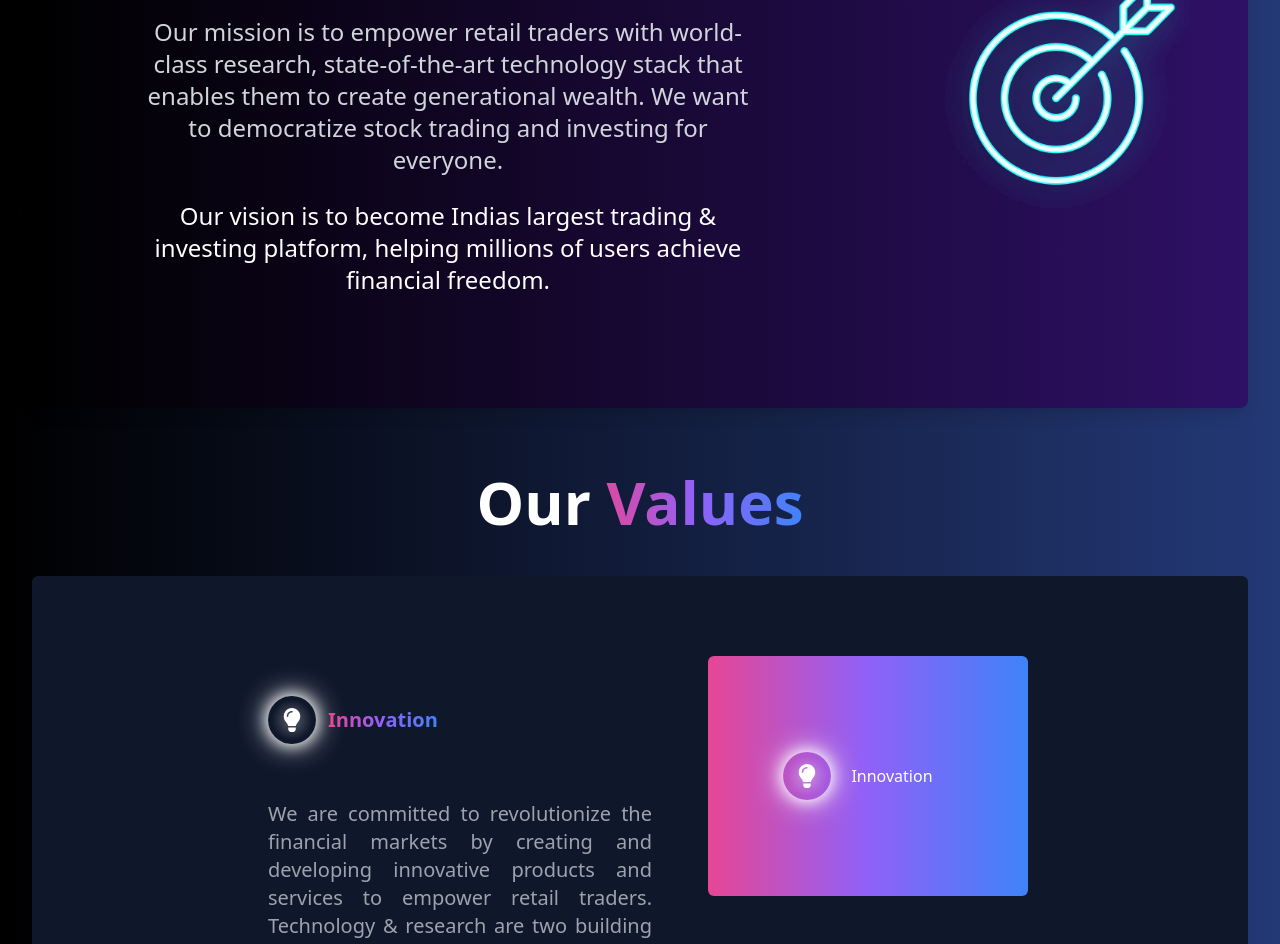
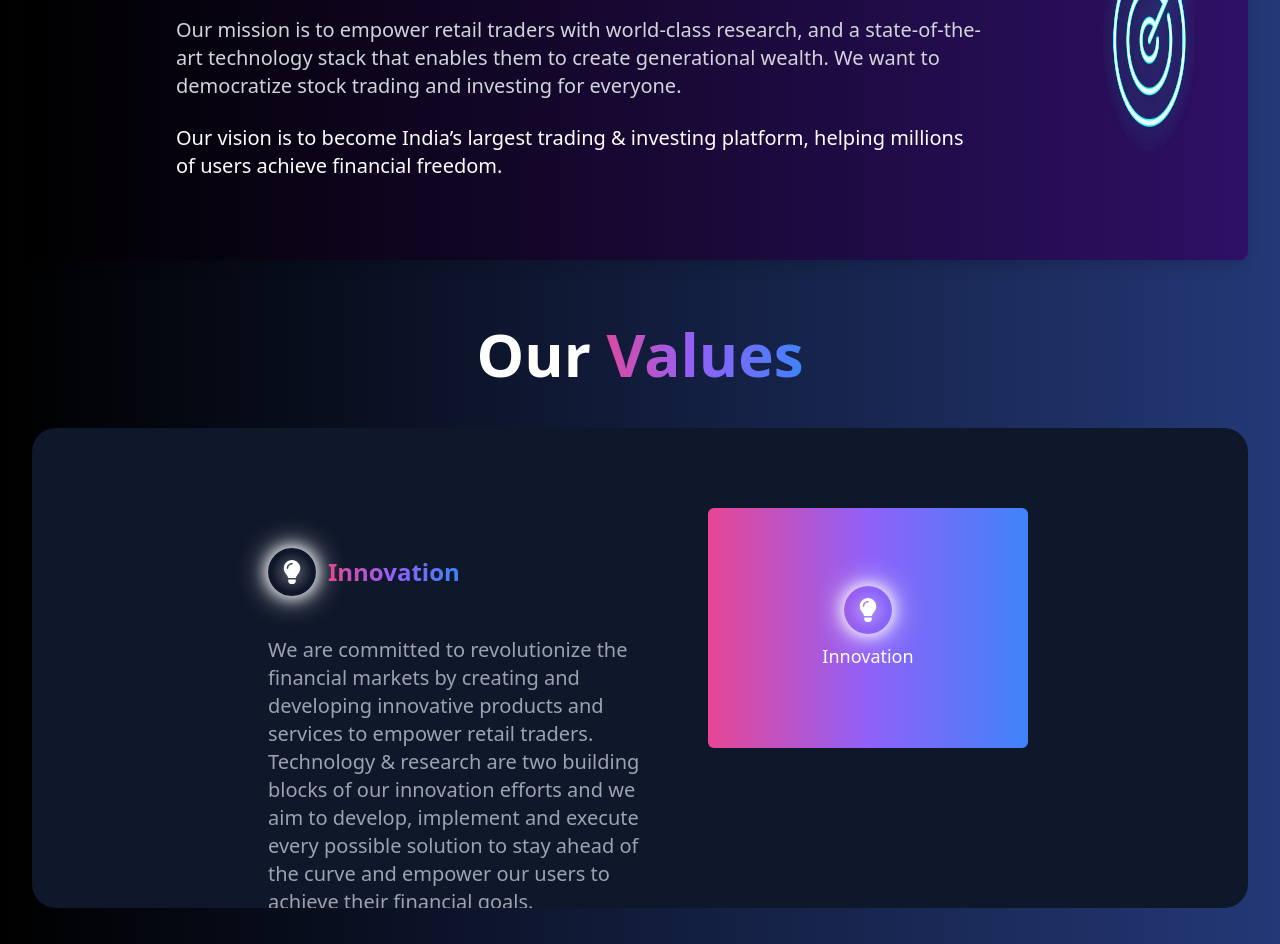
Before and after one commit to Esakkipandi0214/Stockwiz, a Next.js app: page /about in a window 1280 px wide. Shown: the part 1820-2764 px from the top of the page. Built offline with nearby package versions, Linux system fonts and the light colour scheme.

Commit message:
about page responsive

```diff
--- a/src/Components/UI/sticky-scroll-reveal.tsx
+++ b/src/Components/UI/sticky-scroll-reveal.tsx
@@ -63,7 +63,7 @@ export const StickyScroll = ({
       animate={{
         backgroundColor: backgroundColors[activeCard % backgroundColors.length],
       }}
-      className="h-[30rem] overflow-y-auto flex justify-center relative space-x-10 rounded-md p-10"
+      className="h-[30rem] overflow-y-auto flex justify-center relative space-x-10 rounded-3xl p-10"
       ref={ref}
     >
       <div className="div relative flex items-start px-4">
--- a/src/pages/_app.tsx
+++ b/src/pages/_app.tsx
@@ -9,7 +9,7 @@ export default function App({ Component, pageProps }: AppProps) {
   return (
     <div>
       <Header />
-      <main className="pt-20"> {/* Add padding-top to avoid content overlap */}
+      <main className="pt-20 flex "> {/* Add padding-top to avoid content overlap */}
         <Component {...pageProps} />
       </main>
       <Footer />
--- a/src/pages/about/index.tsx
+++ b/src/pages/about/index.tsx
@@ -34,103 +34,99 @@ const IconWithGlow: React.FC<IconWithGlowProps> = ({ Icon, color }) => (
 const content = [
   {
     title: (
-      <div className="flex items-center">
+      <div className="flex items-center space-x-3">
         <IconWithGlow Icon={FaLightbulb} color="#ffffff" />
-        <h3 className="text-xl font-semibold text-transparent bg-clip-text bg-gradient-to-r  from-pink-500 via-purple-500 to-blue-500 ml-3">
+        <h3 className="text-xl md:text-2xl font-semibold text-transparent bg-clip-text bg-gradient-to-r from-pink-500 via-purple-500 to-blue-500">
           Innovation
         </h3>
       </div>
     ),
     description: (
-      <div className="flex items-center text-justify">
-
-        <p className="text-xl mt-4 text-gray-400 ">
+      <div className="text-xl text-gray-400 mt-4">
+        <p>
           We are committed to revolutionize the financial markets by creating and developing innovative products and services to empower retail traders.
           Technology & research are two building blocks of our innovation efforts and we aim to develop, implement and execute every possible solution to stay ahead of the curve and empower our users to achieve their financial goals.
         </p>
       </div>
     ),
     content: (
-
-      <div className="h-full w-full  flex items-center justify-center bg-gradient-to-r  from-pink-500 via-purple-500 to-blue-500">
+      <div className="h-full w-full flex flex-col items-center justify-center bg-gradient-to-r from-pink-500 via-purple-500 to-blue-500 p-5">
         <IconWithGlow Icon={FaLightbulb} color="#ffffff" />
-
-        <p className="p-5">Innovation</p>
+        <p className="text-white text-lg mt-2">Innovation</p>
       </div>
     ),
   },
   {
     title: (
-      <div className="flex items-center">
+      <div className="flex items-center space-x-3">
         <IconWithGlow Icon={FaHandshake} color="#ffffff" />
-        <h3 className="text-xl font-semibold text-transparent bg-clip-text bg-gradient-to-r  from-pink-500 via-purple-500 to-blue-500 ml-3">
+        <h3 className="text-xl md:text-2xl font-semibold text-transparent bg-clip-text bg-gradient-to-r from-pink-500 via-purple-500 to-blue-500">
           Partnership
         </h3>
       </div>
     ),
     description: (
-      <div className="text-xl flex items-center text-justify">
-
-        <p className="mt-4 text-gray-400">
+      <div className="text-xl text-gray-400 mt-4">
+        <p>
           We are a platform built for traders, by traders and hence, traders mean everything to us. We proactively listen and take feedback from our clients to build a better product every day by collaborating with the finest partners in the world, ensuring a world-class experience. Your success is our success, and we are proud to be your trusted wealth partner in your journey to achieve financial freedom.
         </p>
       </div>
-    ), content: (
-      <div className="h-full w-full  flex items-center justify-center text-white">
+    ),
+    content: (
+      <div className="h-full w-full flex flex-col items-center justify-center bg-gradient-to-r from-pink-500 via-purple-500 to-blue-500 p-5">
         <IconWithGlow Icon={FaHandshake} color="#ffffff" />
-        <p className="p-5">Partnership</p>
+        <p className="text-white text-lg mt-2">Partnership</p>
       </div>
     ),
   },
   {
     title: (
-      <div className="flex items-center">
+      <div className="flex items-center space-x-3">
         <IconWithGlow Icon={FaShieldAlt} color="#ffffff" />
-        <h3 className="text-xl font-semibold text-transparent bg-clip-text bg-gradient-to-r  from-pink-500 via-purple-500 to-blue-500 ml-3">
+        <h3 className="text-xl md:text-2xl font-semibold text-transparent bg-clip-text bg-gradient-to-r from-pink-500 via-purple-500 to-blue-500">
           Transparency
         </h3>
       </div>
     ),
     description: (
-      <div className="flex items-center text-justify">
-
-        <p className="text-xl mt-4 text-gray-400">
+      <div className="text-xl text-gray-400 mt-4">
+        <p>
           We place trust as the fundamental value of all our relationships, and at Stockwiz we are committed to delivering the highest levels of transparency in all our operations, ensuring that our clients are well informed about our services, fees, policies and past performance.
         </p>
       </div>
     ),
     content: (
-      <div className="h-full w-full bg-[linear-gradient(to_bottom_right,var(--orange-500),var(--yellow-500))] flex items-center justify-center text-white">
-
+      <div className="h-full w-full flex flex-col items-center justify-center bg-[linear-gradient(to_bottom_right,var(--orange-500),var(--yellow-500))] p-5">
         <IconWithGlow Icon={FaShieldAlt} color="#ffffff" />
-        <p className="p-5">Transparency</p>
+        <p className="text-white text-lg mt-2">Transparency</p>
       </div>
     ),
   },
   {
     title: (
-      <div className="flex items-center">
+      <div className="flex items-center space-x-3">
         <IconWithGlow Icon={FaChartLine} color="#ffffff" />
-        <h3 className="text-xl font-semibold text-transparent bg-clip-text bg-gradient-to-r  from-pink-500 via-purple-500 to-blue-500 ml-3">
+        <h3 className="text-xl md:text-2xl font-semibold text-transparent bg-clip-text bg-gradient-to-r from-pink-500 via-purple-500 to-blue-500">
           Growth
         </h3>
       </div>
     ),
     description: (
-      <div className="flex items-center text-justify">
-
-        <p className="text-xl mt-4 text-gray-400">
+      <div className="text-xl text-gray-400 mt-4">
+        <p>
           We are disruptors and we are here to create, build and start the biggest retail trading revolution in the history of financial markets. Stockwiz is and will be synonymous with growth for our clients, partners, investors, and all our community members. We believe in fast-paced sustainable growth, inculcating a culture of trust, reliability, and consistency in our entire ecosystem.
         </p>
       </div>
-    ), content: (
-      <div className="h-full w-full bg-gradient-to-r  from-pink-500 via-purple-500 to-blue-500 flex items-center justify-center text-white">
+    ),
+    content: (
+      <div className="h-full w-full flex flex-col items-center justify-center bg-gradient-to-r from-pink-500 via-purple-500 to-blue-500 p-5">
         <IconWithGlow Icon={FaChartLine} color="#ffffff" />
-      <p className="p-5">Growth</p>
+        <p className="text-white text-lg mt-2">Growth</p>
       </div>
     ),
   },
 ];
+
 
 const AboutUs = () => {
   const { ref: disruptingRef, inView: disruptingInView } = useInView({
@@ -174,16 +170,17 @@ const AboutUs = () => {
   //        Our smart AI trading robots and expert signals for Crypto, US stocks, and Indian stocks  guide you to better decisions.
   //        Plus, our fast and secure USDT transactions, with easy options like face-to-face deals and bank deposits.`;
   return (
-    <div className="bg-gradient-to-r  from-black to-blue-900 text-white p-4 md:p-8">
-      <div className="text-center pt-12 pr-12 pl-12">
-        <h1><span className="text-4xl md:text-6xl font-bold text-transparent bg-clip-text bg-gradient-to-r  from-pink-500 via-purple-500 to-blue-500 mb-8">
-          About Us</span>
+    <div className="bg-gradient-to-r from-black to-blue-900 text-white p-4 sm:p-6 md:p-8">
+      <div className="text-center pt-8 px-4 md:pt-12 md:px-12">
+        <h1 className="text-4xl md:text-6xl font-bold text-transparent bg-clip-text bg-gradient-to-r from-pink-500 via-purple-500 to-blue-500 mb-8">
+          About Us
         </h1>
         <span>
+          {/* The text effect will go here */}
           {/* <TextGenerateEffect className="text-lg md:text-3xl mt-4 md:mt-7 mx-auto max-w-prose text-justify" words={words} /> */}
         </span>
+      </div>
 
-      </div>
 
 
       <HeroHighlight className="mb-2 md:mb-16 pt-8 pr-8 pl-4">
@@ -341,19 +338,26 @@ const AboutUs = () => {
           animate={missionControls}
           className="bg-gradient-to-r from-black to-violet-950 rounded-lg p-8 flex flex-col md:flex-row items-center justify-between relative shadow-lg"
         >
-          <div className="relative md:w-2/3">
-            <h2 className="text-5xl md:text-6xl font-bold mb-6 text-white mt-16 tracking-wide">
-              <span className="text-transparent bg-clip-text bg-gradient-to-r from-pink-500 via-purple-500 to-blue-500"> Our Mission </span>&<span className="text-transparent bg-clip-text bg-gradient-to-r from-pink-500 via-purple-500 to-blue-500">Vision</span>
+          <div className="relative px-4 md:px-8 lg:px-16">
+            <h2 className="text-4xl md:text-5xl lg:text-6xl font-bold mb-6 text-white mt-12 md:mt-16 tracking-wide text-center">
+              <span className="text-transparent bg-clip-text bg-gradient-to-r from-pink-500 via-purple-500 to-blue-500">
+                Our Mission
+              </span>
+              {' '}
+              &
+              {' '}
+              <span className="text-transparent bg-clip-text bg-gradient-to-r from-pink-500 via-purple-500 to-blue-500">
+                Vision
+              </span>
             </h2>
-            <div className="p-20">
-            <p className=" text-lg md:text-2xl mb-6 text-gray-300 leading-relaxed">
+            <div className="p-4 md:p-8 lg:p-12">
+              <p className="text-base md:text-lg lg:text-xl mb-6 text-gray-300 leading-relaxed text-center md:text-left">
                 Our mission is to empower retail traders with world-class research,
-              state-of-the-art technology stack that enables them to create
+                and a state-of-the-art technology stack that enables them to create
                 generational wealth. We want to democratize stock trading and investing for everyone.
               </p>
-
-              <p className=" relative text-lg md:text-2xl text-white z-10">
-                Our vision is to become Indias largest trading & investing platform, helping millions of users achieve financial freedom.
+              <p className="relative text-base md:text-lg lg:text-xl text-white z-10 text-center md:text-left">
+                Our vision is to become India’s largest trading & investing platform, helping millions of users achieve financial freedom.
               </p>
             </div>
           </div>
@@ -506,39 +510,14 @@ const AboutUs = () => {
       {/* </div> */}
       {/* </motion.div>
       </section> */}
-      <div className="bg-[#061a4800] py-20"> {/* Background color similar to the footer */}
+      <div className="bg-[#061a4800] py-20">
         <h2 className="text-5xl font-bold text-center text-white mb-12">Why choose us?</h2>
-        <div className="flex justify-center items-start space-x-8">
+        <div className="flex flex-wrap justify-center items-start gap-8">
 
           {/* Card 1 */}
-          {/* <GradientCard className="w-80 transform hover:scale-105 transition-transform">
-          <div className="flex justify-center mb-4">
-            <FaRobot className="h-16 w-16 text-blue-950" />
-          </div>
-          <h3 className="text-lg font-bold text-center text-blue-950 mb-4">Zentra AI Bot</h3>
-          <p className="text-center text-gray-300">
-            Experience effortless trading with our AI-powered robots that analyze the market and make smart trades for you, maximizing your profits while you relax.
-          </p>
-        </GradientCard> */}
-          <div className=" w-full relative max-w-xs transform hover:scale-105 transition-transform">
-            <div className="absolute inset-0 h-full w-full bg-gradient-to-r from-blue-500 to-teal-500 transform scale-[0.80] bg-red-500 rounded-full blur-3xl" />
-            <div className="relative shadow-xl bg-gray-900 border border-gray-800  px-4 py-8 h-full overflow-hidden rounded-2xl flex flex-col justify-end items-start">
-              {/* <div className="h-5 w-5 rounded-full border flex items-center justify-center mb-4 border-gray-500"> */}
-              <svg
-                xmlns="http://www.w3.org/2000/svg"
-                fill="none"
-                viewBox="0 0 24 24"
-                strokeWidth="1.5"
-                stroke="currentColor"
-                className="h-2 w-2 text-gray-300"
-              >
-                {/* <path
-                strokeLinecap="round"
-                strokeLinejoin="round"
-                d="M4.5 4.5l15 15m0 0V8.25m0 11.25H8.25"
-              /> */}
-              </svg>
-              {/* </div> */}
+          <div className="w-full max-w-xs relative transform hover:scale-105 transition-transform">
+            <div className="absolute inset-0 h-full w-full bg-gradient-to-r from-blue-500 to-teal-500 transform scale-[0.80] rounded-full blur-3xl" />
+            <div className="relative shadow-xl bg-gray-900 border border-gray-800 px-4 py-8 h-full overflow-hidden rounded-2xl flex flex-col justify-end items-start">
               <div className="flex justify-center mb-4">
                 <FaRobot className="h-16 w-16 text-blue-950" />
               </div>
@@ -549,53 +528,23 @@ const AboutUs = () => {
 
               <p className="font-normal text-base text-slate-500 mb-4 relative z-50">
                 Experience effortless trading with our AI-powered robots that analyze the market and make smart trades for you, maximizing your profits while you relax.
-
               </p>
 
-              <div>
               <Button
                 borderRadius="2rem"
                 className="bg-gray-900 dark:bg-slate-900 text-white dark:border-slate-800"
               >
                 Explore
               </Button>
-              </div>
 
-              {/* Meaty part - Meteor effect */}
               <Meteors number={20} />
             </div>
           </div>
 
-          {/* Card 2 (lowered) */}
-          {/* <GradientCard className="w-80 transform hover:scale-105 transition-transform mt-12">
-          <div className="flex justify-center mb-4">
-            <FaSignal className="h-16 w-16 text-blue-950" />
-          </div>
-          <h3 className="text-lg font-bold text-center text-blue-950 mb-4">Zentra Crypto / Stock (US & Indian) Signals</h3>
-          <p className="text-center text-gray-300">
-            We provide expert trading signals for crypto, US stocks, and Indian stocks, helping you make informed decisions and boost your profits.
-          </p>
-        </GradientCard> */}
-
-          <div className=" w-full relative max-w-xs transform hover:scale-105 transition-transform">
-            <div className="absolute inset-0 h-full w-full bg-gradient-to-r from-blue-500 to-teal-500 transform scale-[0.80] bg-red-500 rounded-full blur-3xl" />
-            <div className="relative shadow-xl bg-gray-900 border border-gray-800  px-4 py-8 h-full overflow-hidden rounded-2xl flex flex-col justify-end items-start">
-              {/* <div className="h-5 w-5 rounded-full border flex items-center justify-center mb-4 border-gray-500"> */}
-              <svg
-                xmlns="http://www.w3.org/2000/svg"
-                fill="none"
-                viewBox="0 0 24 24"
-                strokeWidth="1.5"
-                stroke="currentColor"
-                className="h-2 w-2 text-gray-300"
-              >
-                {/* <path
-                strokeLinecap="round"
-                strokeLinejoin="round"
-                d="M4.5 4.5l15 15m0 0V8.25m0 11.25H8.25"
-              /> */}
-              </svg>
-              {/* </div> */}
+          {/* Card 2 */}
+          <div className="w-full max-w-xs relative transform hover:scale-105 transition-transform">
+            <div className="absolute inset-0 h-full w-full bg-gradient-to-r from-blue-500 to-teal-500 transform scale-[0.80] rounded-full blur-3xl" />
+            <div className="relative shadow-xl bg-gray-900 border border-gray-800 px-4 py-8 h-full overflow-hidden rounded-2xl flex flex-col justify-end items-start">
               <div className="flex items-center mb-8">
                 <FaSignal className="h-16 w-16 text-blue-950" />
               </div>
@@ -615,40 +564,14 @@ const AboutUs = () => {
                 Explore
               </Button>
 
-              {/* Meaty part - Meteor effect */}
               <Meteors number={20} />
             </div>
           </div>
 
           {/* Card 3 */}
-          {/* <GradientCard className="w-80 transform hover:scale-105 transition-transform">
-          <div className="flex justify-center mb-4">
-            <FaCoins className="h-16 w-16 text-blue-950" />
-          </div>
-          <h3 className="text-lg font-bold text-center text-blue-950 mb-4">Zentraa Tether Trades</h3>
-          <p className="text-center text-gray-300">
-            We offer fast and secure USDT transactions. Whether you want to buy or sell, we provide face-to-face deals and convenient bank deposit options.
-          </p>
-        </GradientCard> */}
-          <div className=" w-full relative max-w-xs transform hover:scale-105 transition-transform">
-            <div className="absolute inset-0 h-full w-full bg-gradient-to-r from-blue-500 to-teal-500 transform scale-[0.80] bg-red-500 rounded-full blur-3xl" />
-            <div className="relative shadow-xl bg-gray-900 border border-gray-800  px-4 py-8 h-full overflow-hidden rounded-2xl flex flex-col justify-end items-start">
-              {/* <div className="h-5 w-5 rounded-full border flex items-center justify-center mb-4 border-gray-500"> */}
-              <svg
-                xmlns="http://www.w3.org/2000/svg"
-                fill="none"
-                viewBox="0 0 24 24"
-                strokeWidth="1.5"
-                stroke="currentColor"
-                className="h-2 w-2 text-gray-300"
-              >
-                {/* <path
-                strokeLinecap="round"
-                strokeLinejoin="round"
-                d="M4.5 4.5l15 15m0 0V8.25m0 11.25H8.25"
-              /> */}
-              </svg>
-              {/* </div> */}
+          <div className="w-full max-w-xs relative transform hover:scale-105 transition-transform">
+            <div className="absolute inset-0 h-full w-full bg-gradient-to-r from-blue-500 to-teal-500 transform scale-[0.80] rounded-full blur-3xl" />
+            <div className="relative shadow-xl bg-gray-900 border border-gray-800 px-4 py-8 h-full overflow-hidden rounded-2xl flex flex-col justify-end items-start">
               <div className="flex justify-center mb-4">
                 <FaCoins className="h-16 w-16 text-blue-950" />
               </div>
@@ -659,7 +582,6 @@ const AboutUs = () => {
 
               <p className="font-normal text-base text-slate-500 mb-4 relative z-50">
                 We offer fast and secure USDT transactions. Whether you want to buy or sell, we provide face-to-face deals and convenient bank deposit options.
-
               </p>
 
               <Button
@@ -669,7 +591,6 @@ const AboutUs = () => {
                 Explore
               </Button>
 
-              {/* Meaty part - Meteor effect */}
               <Meteors number={20} />
             </div>
           </div>
```
Lines whose indentation alone changed are shown as unchanged.
